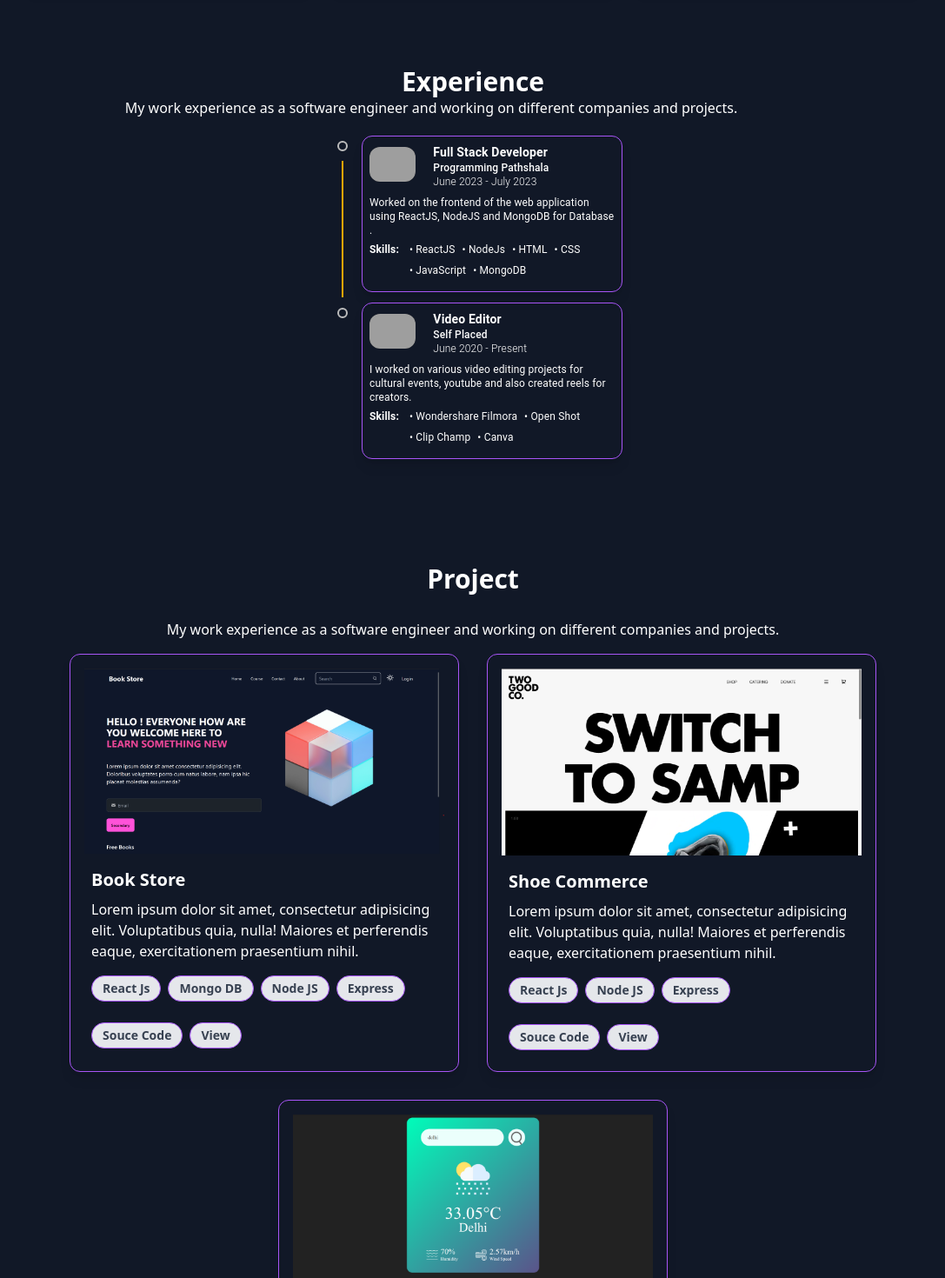
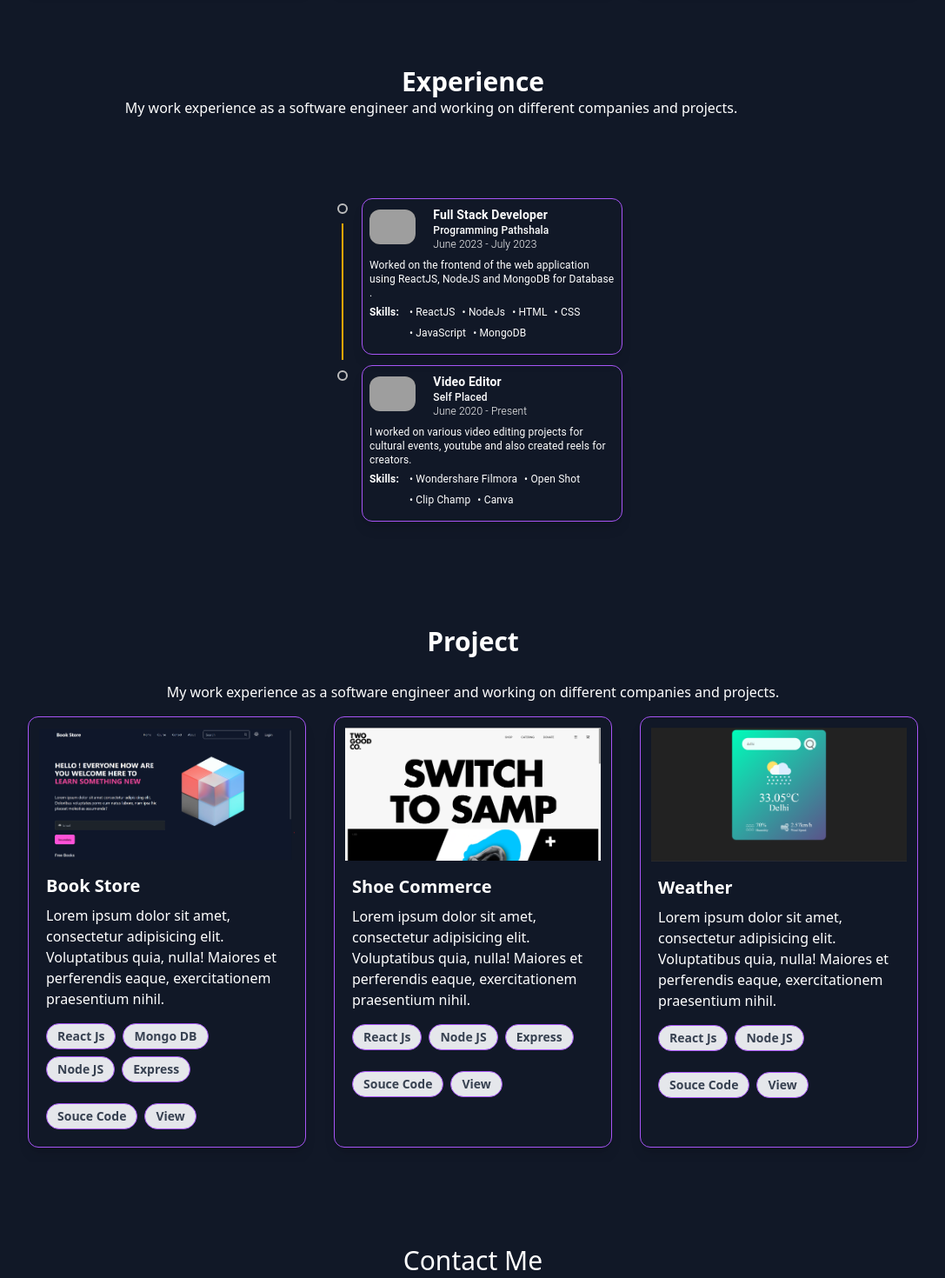
Before and after one commit to Adityamaurya790/PrtfolioAditya, a React (Vite) app: page / in a window 1280 px wide. Shown: the part 1260-2730 px from the top of the page at 87% size, without its empty margins (96-1183 px from the left). Built offline with nearby package versions, Linux system fonts and the light colour scheme; grey boxes are pictures that could not be loaded.

Commit message:
contact page updated

```diff
--- a/src/Components/Contact/Contact.jsx
+++ b/src/Components/Contact/Contact.jsx
@@ -1,12 +1,13 @@
 import React from "react";
 
 export default function App() {
-  const classA =
-    "text-white body-font relative bg-gray-900 border border-purple-500 rounded-xl";
+  const classA = "text-white body-font relative bg-gray-900 ";
   return (
     <div>
       <section className={classA}>
-        <div className="container mx-auto px-5 py-24">
+        <div className="container mx-auto px-0 sm:px-5 py-24">
+          {" "}
+          {/* Adjusted padding */}
           <div className="flex flex-col text-center w-full mb-12">
             <h1 className="sm:text-3xl text-2xl font-medium title-font mb-4 text-white">
               Contact Me
@@ -15,7 +16,9 @@ export default function App() {
               Feel free to reach out to me for any questions or opportunities!
             </p>
           </div>
-          <div className="w-full md:w-2/3 lg:w-1/2 mx-auto">
+          <div className="w-full md:w-2/3 lg:w-1/2 mx-auto border border-purple-500 rounded-xl p-5">
+            {" "}
+            {/* Added border here */}
             <div className="flex flex-wrap -m-2">
               <div className="p-2 w-full sm:w-1/2">
                 <div className="relative">
--- a/src/Components/Experience/Experience.jsx
+++ b/src/Components/Experience/Experience.jsx
@@ -22,7 +22,7 @@ const Experience = () => {
           My work experience as a software engineer and working on different
           companies and projects.
         </p>
-        <div className="w-full max-w-4xl mt-2 flex flex-col items-center justify-center gap-3 ">
+        <div className="flex flex-col justify-center relative z-10 items-center pt-40 pr-0 pb-80 pl-0 md:py-0 md:pt-20 ">
           <Timeline>
             {experiences.map((experience, index) => (
               <TimelineItem key={experience.title}>
--- a/src/Components/Projects/Project.jsx
+++ b/src/Components/Projects/Project.jsx
@@ -7,7 +7,7 @@ const Project = () => {
   const tagClasses =
     "inline-block bg-gray-200 rounded-full px-3 py-1 text-sm font-semibold text-gray-700 mr-2 mb-2 border border-purple-500 ";
   const cardClass =
-    "max-w-xs rounded-xl overflow-hidden shadow-lg border m-4 border-purple-500 md:max-w-md md:p-2 sm:max-w-xs sm:p-2 hover:-translate-y-1 transition-all duration-300 ease-in-out hover:shadow-xl";
+    "max-w-xs rounded-xl overflow-hidden shadow-lg border m-4 border-purple-500 md:max-w-50 md:p-1 sm:max-w-xs sm:p-2 hover:-translate-y-1 transition-all duration-300 ease-in-out hover:shadow-xl";
 
   return (
     <>
```
